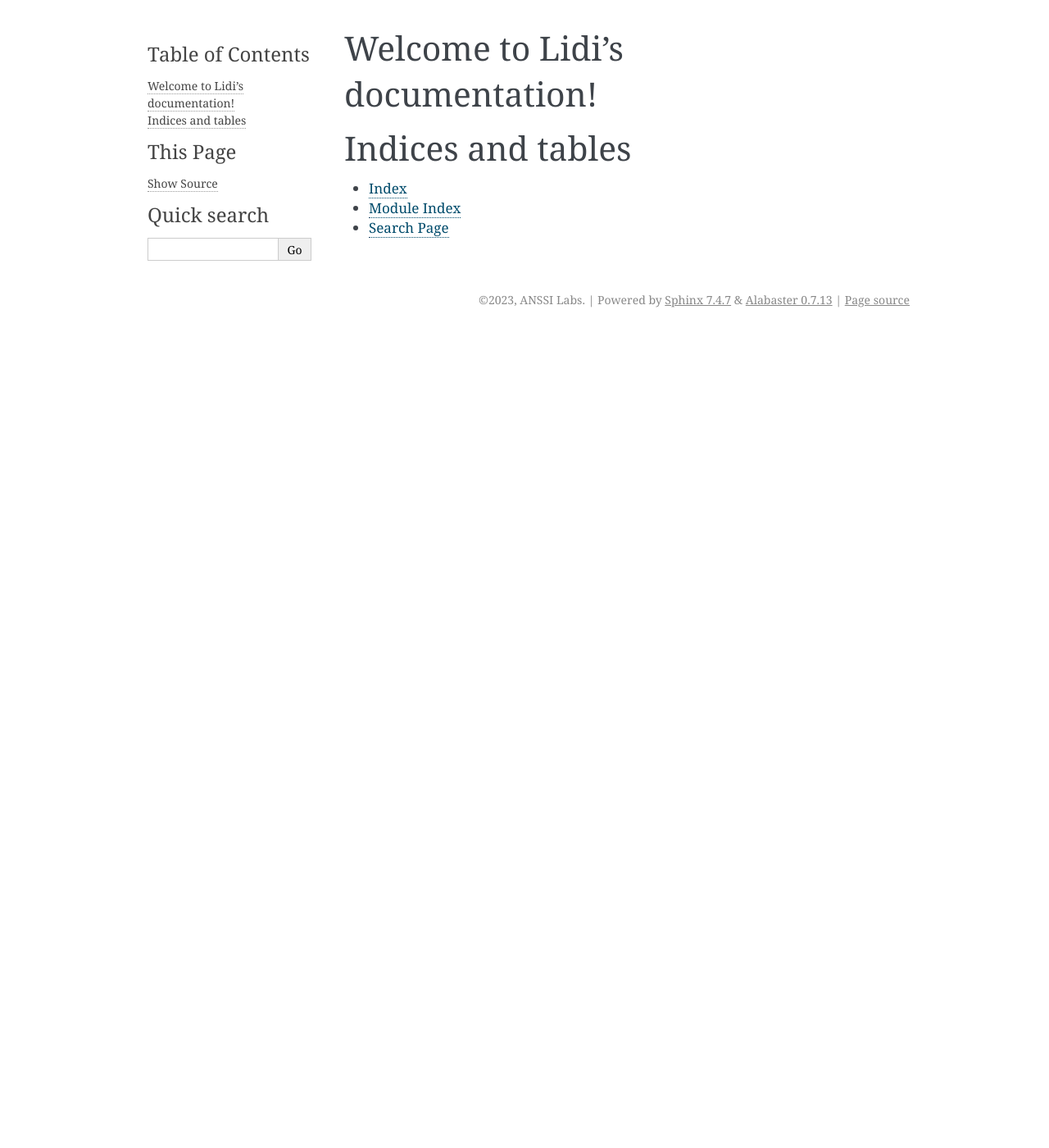
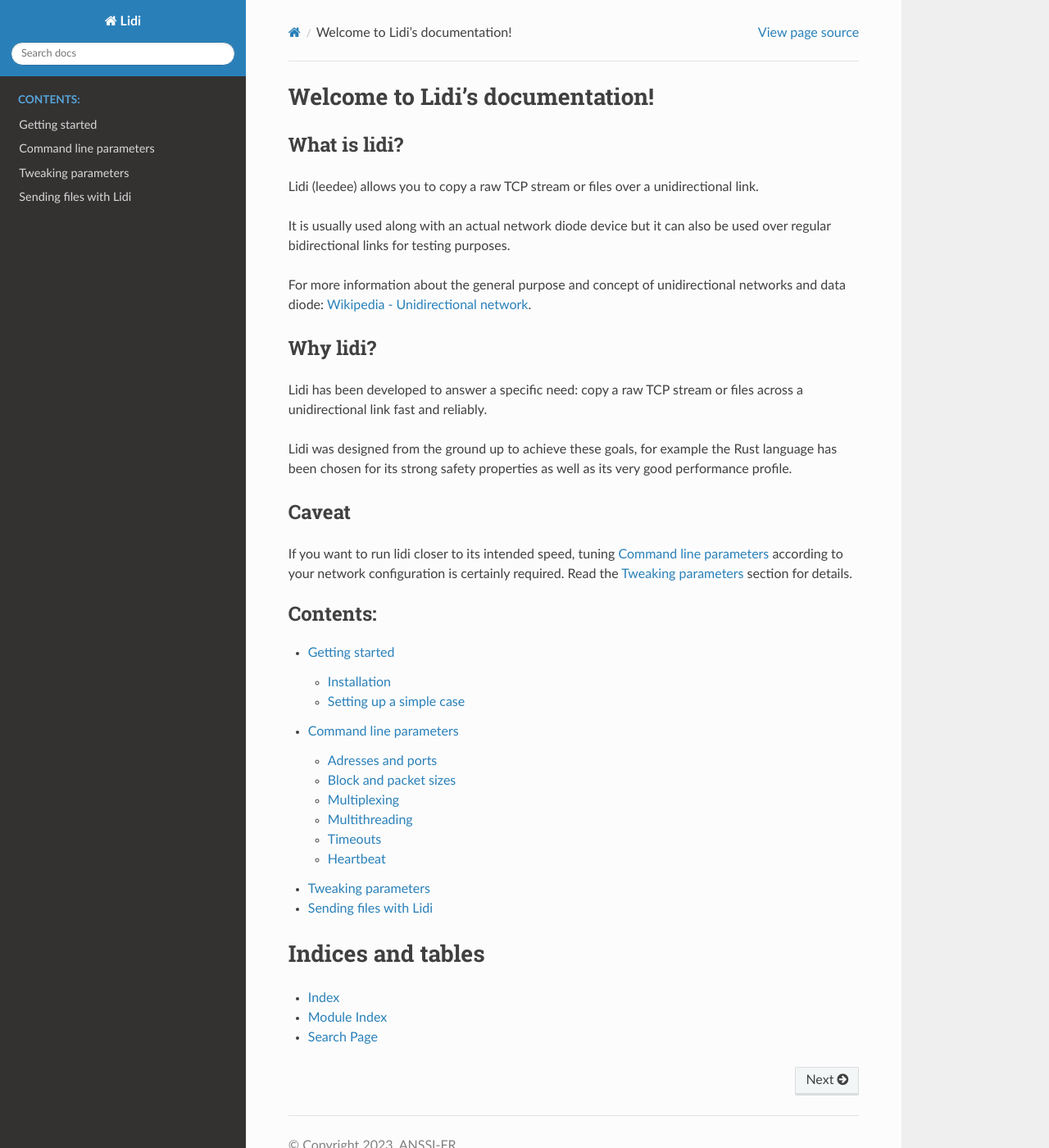
Before and after one commit to ANSSI-FR/lidi, a Sphinx documentation site: the page built from doc/index.rst, in a window 1280 px wide and 1400 px high. Shown: the whole window at 82% size. Built offline with Sphinx 7.4.7 and the Read the Docs theme 2.0.0, drawn with Linux system fonts in a browser that asks for light colours; some of the changed text lies outside the part shown.

```diff
--- a/doc/conf.py
+++ b/doc/conf.py
@@ -7,8 +7,8 @@
 # https://www.sphinx-doc.org/en/master/usage/configuration.html#project-information
 
 project = 'Lidi'
-copyright = '2023, ANSSI Labs'
-author = 'ANSSI Labs'
+copyright = '2023, ANSSI-FR'
+author = 'ANSSI-FR'
 release = '0.7.0'
 
 # -- General configuration ---------------------------------------------------
@@ -24,5 +24,5 @@ exclude_patterns = ['_build', 'Thumbs.db', '.DS_Store']
 # -- Options for HTML output -------------------------------------------------
 # https://www.sphinx-doc.org/en/master/usage/configuration.html#options-for-html-output
 
-html_theme = 'alabaster'
+html_theme = 'sphinx_rtd_theme'
 html_static_path = ['_static']
--- /dev/null
+++ b/doc/gstarted.rst
@@ -0,0 +1,79 @@
+.. _Getting started:
+
+Getting started
+===============
+
+Installation
+------------
+
+Building from scratch
+^^^^^^^^^^^^^^^^^^^^^
+
+Prerequisites
+"""""""""""""
+
+The following dependencies are needed in order to build lidi from scratch.
+
+- `rust` and `cargo`
+
+The usual way to install the rust toolchain is to firstly install the tool `rustup`.
+Once `rustup` is available, you can simply run:
+
+.. code-block::
+
+   $ rustup install stable
+
+Building
+""""""""
+
+Building lidi is fairly easy once you have all the dependencies set-up:
+
+.. code-block::
+
+   $ cargo build --release
+
+This step provides you with the two main binaries for lidi: the sender and the receiver part, in addition to other utilitary binaries, such as file sending/receiving ones.
+
+Setting up a simple case
+------------------------
+
+The simplest case we can set up is to have lidi sender and receiver part running on the same machine. Next, we will use `netcat` tool to actually send and receive data over the (software) diode link.
+
+In a first terminal, we start by running the sender part of lidi with default parameters:
+
+.. code-block::
+
+   $ cargo run --release --bin diode-send
+
+Some information logging should will show up, especially indicating that the diode is waiting for TCP connections on port 5000 and that the traffic will go through the diode on UDP port 6000.
+
+Next, we run the receiving part of lidi, with default parameters too:
+
+.. code-block::
+
+   $ cargo run --release --bin diode-receive
+
+This time, logging will indicate that traffic will come up on UDP port 6000 and that transferred content will be served on TCP port 7000.
+
+.. note::
+   Warning messages about the receiver not receiving the heartbeat message may appear on the receiving part terminal. For example, this is the case if the receiver part is launched several seconds before the sender part is run.
+   If it is the case, double check that the sender part is still running and that ip addresses and ports for the UDP traffic are the same on the two parts.
+
+The diode is now waiting for TCP connections to send and receive data.
+We run a first netcat instance waiting for connection on port 7000 with the following command:
+
+.. code-block::
+
+   $ nc -lvp 7000
+
+Finally, we should be able to connect and send raw data through the diode in a fourth terminal:
+
+.. code-block::
+
+   $ nc 127.0.0.1 5000
+   Hello Lidi!
+   <Ctrl-D>
+
+The message should have been transfered with only forwarding UDP traffic, to finally show up in the first waiting netcat terminal window!
+
+Next steps is to review :ref:`Command line parameters` to adapt them to your use case, and eventually :ref:`Tweaking parameters` to achieve optimal transfer performances.
--- a/doc/index.rst
+++ b/doc/index.rst
@@ -1,15 +1,36 @@
-.. Lidi documentation master file, created by
-   sphinx-quickstart on Mon Feb 20 10:01:43 2023.
-   You can adapt this file completely to your liking, but it should at least
-   contain the root `toctree` directive.
-
 Welcome to Lidi's documentation!
 ================================
+
+What is lidi?
+-------------
+
+Lidi (leedee) allows you to copy a raw TCP stream or files over a unidirectional link.
+
+It is usually used along with an actual network diode device but it can also be used over regular bidirectional links for testing purposes.
+
+For more information about the general purpose and concept of unidirectional networks and data diode: `Wikipedia - Unidirectional network <https://en.wikipedia.org/wiki/Unidirectional_network>`_.
+
+Why lidi?
+---------
+
+Lidi has been developed to answer a specific need: copy a raw TCP stream or files across a unidirectional link fast and reliably.
+
+Lidi was designed from the ground up to achieve these goals, for example the Rust language has been chosen for its strong safety properties as well as its very good performance profile.
+
+Caveat
+------
+
+If you want to run lidi closer to its intended speed, tuning :ref:`Command line parameters` according to your network configuration is certainly required.
+Read the :ref:`Tweaking parameters` section for details.
 
 .. toctree::
    :maxdepth: 2
    :caption: Contents:
 
+   gstarted
+   parameters
+   tweaking
+   files
 
 
 Indices and tables
--- /dev/null
+++ b/doc/parameters.rst
@@ -0,0 +1,149 @@
+.. _Command line parameters:
+
+Command line parameters
+=======================
+
+When running `diode-send` and `diode-receive` with cargo, command line parameters must appear after after double-hyphen separator. For example, to display all available options for the sender part:
+
+.. code-block::
+
+   $ cargo run --release --bin diode-send -- --help
+
+Adresses and ports
+------------------
+
+As shown in the :ref:`Getting started` chapter, default values work well for testing the diode on a single machine. But for real application, ip addresses and ports must be configured properly. There are three points in the diode chain where those settings should be provided.
+
+TCP data source
+"""""""""""""""
+
+The diode-send side gets data from TCP connections. It is necessary to specify ip address and port in which TCP connections will be accepted with the following parameter:
+
+.. code-block::
+
+   --from_tcp <ip:port>
+
+Default value is 127.0.0.1:5000.
+
+TCP data destination
+""""""""""""""""""""
+
+On the diode-receive side, data will be sent to TCP connected clients. To specify listening ip and TCP port:
+
+.. code-block::
+
+   --to_tcp <ip:port>
+
+Default value is 127.0.0.1:7000.
+
+UDP transfer
+""""""""""""
+
+UDP transfer is the core of the diode. Settings ip addresses and port is necessary. On the sender side:
+
+.. code-block::
+
+  --to_udp <ip:port>
+
+describe where to send data and is defaulted to 127.0.0.1:6000, and socket is bound to address and port according to:
+
+.. code-block::
+
+  --to_bind <ip:port>
+
+which is defaulted to 0.0.0.0:0. This default value should work in many cases.
+
+On the receiver side, the option:
+
+.. code-block::
+
+  --from_udp <ip:port>
+
+defines ip and port to listen for incoming UDP packets, and should be set to the same value as `--to-udp`.
+
+Block and packet sizes
+----------------------
+
+Receiver:
+
+.. code-block::
+
+  --encoding_block_size <nb_bytes>
+    Size of RaptorQ block [default: 60000]
+
+  --repair_block_size <ratior>
+    Size of repair data in bytes [default: 6000]
+
+  --from_udp_mtu <nb_bytes>
+    MTU of the incoming UDP link [default: 1500]
+
+Sender:
+
+.. code-block::
+
+  --encoding_block_size <nb_bytes>
+    Size of RaptorQ block in bytes [default: 60000]
+
+  --repair_block_size <ratior>
+    Size of repair data in bytes [default: 6000]
+
+  --to_udp_mtu <nb_bytes>
+    MTU in bytes of output UDP link [default: 1500]
+
+Multiplexing
+------------
+
+Receiver:
+
+.. code-block::
+
+  --nb_multiplex <nb>
+    Number of multiplexed transfers [default: 2]
+
+Sender:
+
+.. code-block::
+
+  --nb_multiplex <nb>
+    Number of multiplexed transfers [default: 2]
+
+  --nb_clients <nb>
+    Number of simultaneous transfers [default: 2]
+
+
+Multithreading
+--------------
+
+To ensure data integrity through the UDP link, Lidi uses RaptorQ fountain codes. This means that logical block of data need to be encoded (sender side) and then decoded (receiver side). Several threads can be spawned to parallelized such computations, with the following options:
+
+.. code-block::
+
+  --nb_encoding_threads <nb>
+    (sender side, default: 2)
+
+  --nb_decoding_threads <nb>
+    (receiver side, default: 1).
+
+Timeouts
+--------
+
+Receiver:
+
+.. code-block::
+
+  --flush_timeout <nb_milliseconds>
+    Duration in milliseconds after resetting RaptorQ status [default: 500]
+
+  --abort_timeout <nb_seconds>
+    Duration in seconds after a transfer without incoming data is aborted [default: 10]
+
+Heartbeat
+---------
+
+Since the purpose of the diode is to only allow one-way data traffic, the sender cannot be aware if a receiver is set up or not. But heartbeat messages are regularly sent through the diode so that the receiver can be aware of a sender disconnection. Heartbeat times can be set with the following option on both sides:
+
+.. code-block::
+
+   --heartbeat <nb_secs>
+
+The default values are 5 seconds for the sender (i.e. a heartbeat message is sent every 5 seconds) and 10 seconds for the receiver (i.e. warnings are displayed whenevere during 10 seconds no heartbeat message was received). Due to latency, timeouts and network load, the receiver value must always be greater than the sender value.
```
Also changed, not shown: doc/files.rst (added, +28 -0 lines), doc/tweaking.rst (added, +13 -0 lines).
